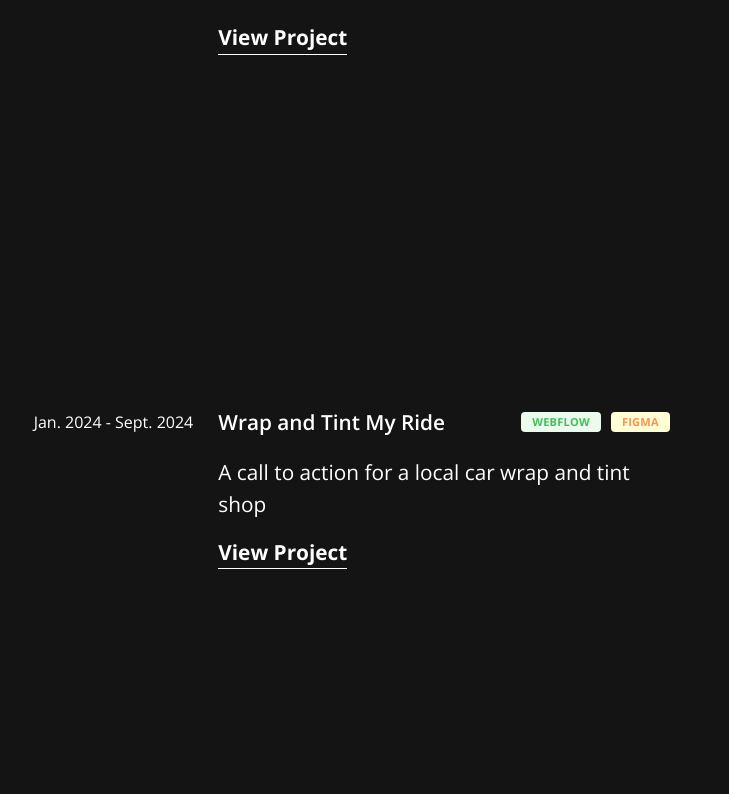
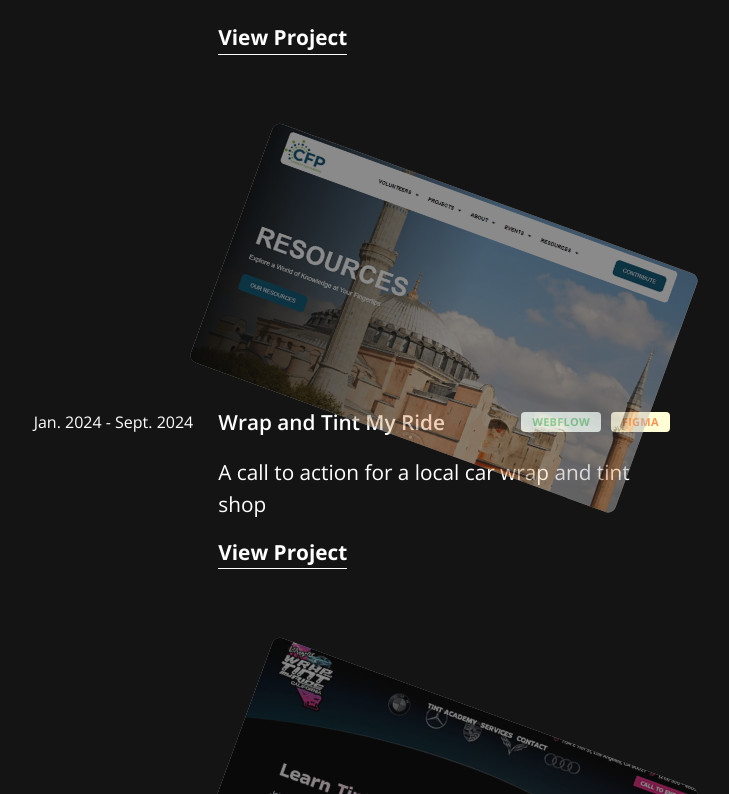
Before and after one commit to eddie-nv/portfolio, a Next.js app: page / in a window 1280 px wide. Shown: the part 1186-1980 px from the top of the page, without its empty margins (196-925 px from the left). Built offline with nearby package versions, Linux system fonts and the light colour scheme.

Commit message:
fix: 4 desktop and mobile ref bug

```diff
--- a/src/components/home/ProjectCard.tsx
+++ b/src/components/home/ProjectCard.tsx
@@ -14,7 +14,8 @@ type ProjectCardProps = {
 }
 
 const ProjectCard = ({ title, description, image, technologies, link, badgeColor }: ProjectCardProps) => {
-    const ImageRef = useScrollAnimation<HTMLDivElement>({ variant: 'rotate', options: { scrub: true } })
+    const desktopImageRef = useScrollAnimation<HTMLDivElement>({ variant: 'rotate', options: { scrub: true } })
+    const mobileImageRef = useScrollAnimation<HTMLDivElement>({ variant: 'rotate', options: { scrub: true } })
 
   return (
     <>
@@ -38,7 +39,7 @@ const ProjectCard = ({ title, description, image, technologies, link, badgeColor
               radius='md'
               opacity={0}
               style={{ overflow: 'hidden' }}
-              ref={ImageRef}
+              ref={desktopImageRef}
           >
               <AspectRatio ratio={16 / 9} >
                   <Image src={image} alt={title} style={{ objectPosition: 'top' }}/>
@@ -68,7 +69,7 @@ const ProjectCard = ({ title, description, image, technologies, link, badgeColor
           radius='md'
           opacity={0}
           style={{ overflow: 'hidden' }}
-          ref={ImageRef}
+          ref={mobileImageRef}
         >
           <AspectRatio ratio={16 / 9} >
             <Image src={image} alt={title} style={{ objectPosition: 'top' }}/>
```
